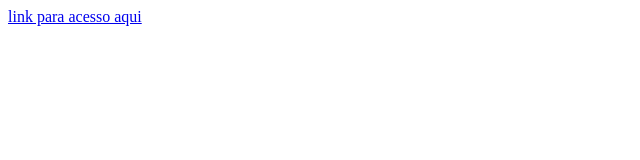
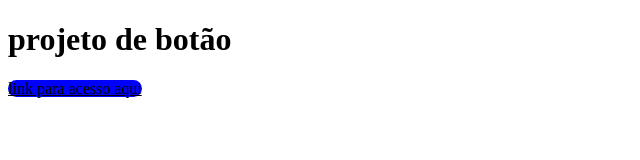
Before and after one commit to tognato02/Mariana2D-aluraplus, a plain HTML site: page index.html in a window 1280 px wide. Shown: the whole page, without its empty margins (0-640 px from the left). Drawn offline with Linux system fonts and the light colour scheme.

Commit message:
Add files via upload

```diff
--- a/index.html
+++ b/index.html
@@ -1,12 +1,15 @@
 <!DOCTYPE html>
 <html lang="en">
+
 <head>
     <meta charset="UTF-8">
-    <meta http-equiv="X-UA-Compatible" content="IE=edge">
     <meta name="viewport" content="width=device-width, initial-scale=1.0">
+    <link rel="stylesheet" href="style.css">
     <title>Document</title>
 </head>
+
 <body>
-    <a href="https://www.youtube.com/?gl=BR&hl=PT">link para acesso aqui</a>
+    <h1>projeto de botão</h1>
+    <a class="botao" href="https://www.youtube.com/">link para acesso aqui</a>
 </body>
 </html>
--- a/style.css
+++ b/style.css
@@ -1,6 +1,6 @@
 .botao{
-    background-color: blue
-    font-size:beige
-   color:black
+    background-color: blue;
+    font-size:rgb(60, 72, 120);
+   color:black;
    border-radius: 20px;
 }
```
